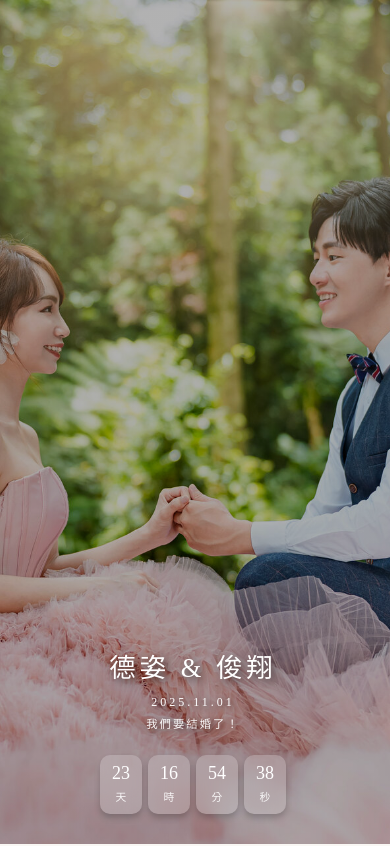
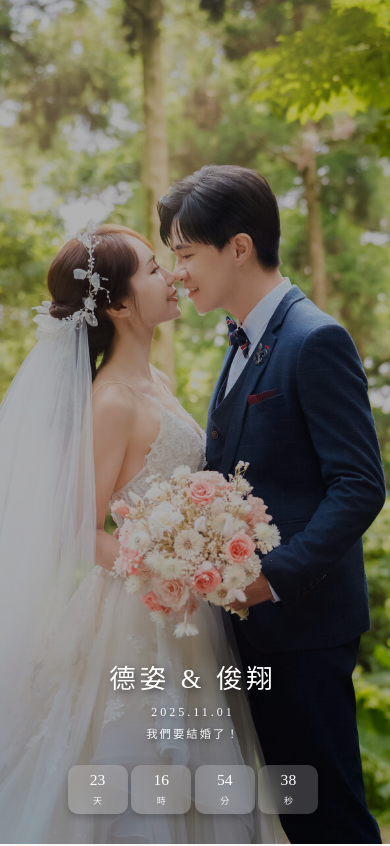
Before and after one commit to qwas1049/wedding-invitation, a React (Vite) app: page / in a window 390 px wide. Shown: the top 846 px of the page. Built offline with nearby package versions, Linux system fonts and the light colour scheme; a web font is replaced by a local one.

Commit message:
Update: Fix mobile layout, countdown format, background colors, and portrait heights

```diff
--- a/src/components/Gallery.css
+++ b/src/components/Gallery.css
@@ -7,7 +7,7 @@
   grid-template-columns: 1fr 2fr 1fr;
   gap: 2rem;
   margin-bottom: 4rem;
-  align-items: center;
+  align-items: stretch;
 }
 
 .portrait-card {
@@ -16,6 +16,7 @@
   overflow: hidden;
   box-shadow: 0 4px 20px rgba(0,0,0,0.15);
   transition: transform 0.3s;
+  height: 100%;
 }
 
 .portrait-card:hover {
@@ -63,6 +64,7 @@
   border-radius: 15px;
   overflow: hidden;
   box-shadow: 0 8px 30px rgba(0,0,0,0.2);
+  height: 100%;
 }
 
 .portrait-center img {
@@ -175,25 +177,18 @@
 
 @media (max-width: 1024px) {
   .portrait-section {
-    grid-template-columns: 1fr;
-    gap: 2rem;
+    grid-template-columns: 1fr 1.5fr 1fr;
+    gap: 1rem;
   }
 
   .portrait-card.groom,
   .portrait-card.bride {
     transform: none;
-    max-width: 400px;
-    margin: 0 auto;
   }
 
   .portrait-card.groom:hover,
   .portrait-card.bride:hover {
     transform: translateY(-10px);
-  }
-
-  .portrait-center {
-    max-width: 500px;
-    margin: 0 auto;
   }
 
   .photo-grid {
--- a/src/components/Hero.css
+++ b/src/components/Hero.css
@@ -48,7 +48,6 @@
   display: flex;
   gap: 1.5rem;
   justify-content: center;
-  flex-wrap: wrap;
 }
 
 .countdown-item {
@@ -60,12 +59,15 @@
   border-radius: 10px;
   backdrop-filter: blur(10px);
   box-shadow: 0 4px 6px rgba(0, 0, 0, 0.2);
+  min-width: 90px;
 }
 
 .countdown-value {
   font-size: 2.2rem;
   font-weight: 500;
   line-height: 1;
+  min-width: 50px;
+  text-align: center;
 }
 
 .countdown-label {
@@ -76,6 +78,9 @@
 }
 
 @media (max-width: 768px) {
+  .hero {
+    background-image: linear-gradient(rgba(0, 0, 0, 0.3), rgba(0, 0, 0, 0.3)), url('/images/pwed250713_0350.jpg');
+  }
   .couple-names {
     font-size: 3rem;
     letter-spacing: 6px;
@@ -111,12 +116,17 @@
     letter-spacing: 2px;
   }
   .countdown {
-    gap: 0.5rem;
+    gap: 0.3rem;
   }
   .countdown-item {
-    padding: 0.8rem 1rem;
+    padding: 0.6rem 0.5rem;
+    min-width: 60px;
   }
   .countdown-value {
-    font-size: 1.5rem;
+    font-size: 1.3rem;
+    min-width: 35px;
+  }
+  .countdown-label {
+    font-size: 0.75rem;
   }
 }
--- a/src/index.css
+++ b/src/index.css
@@ -13,6 +13,7 @@ body {
   -webkit-font-smoothing: antialiased;
   -moz-osx-font-smoothing: grayscale;
   overflow-x: hidden;
+  background-color: #f9f7f4;
 }
 
 /* 響應式字體 */
```
